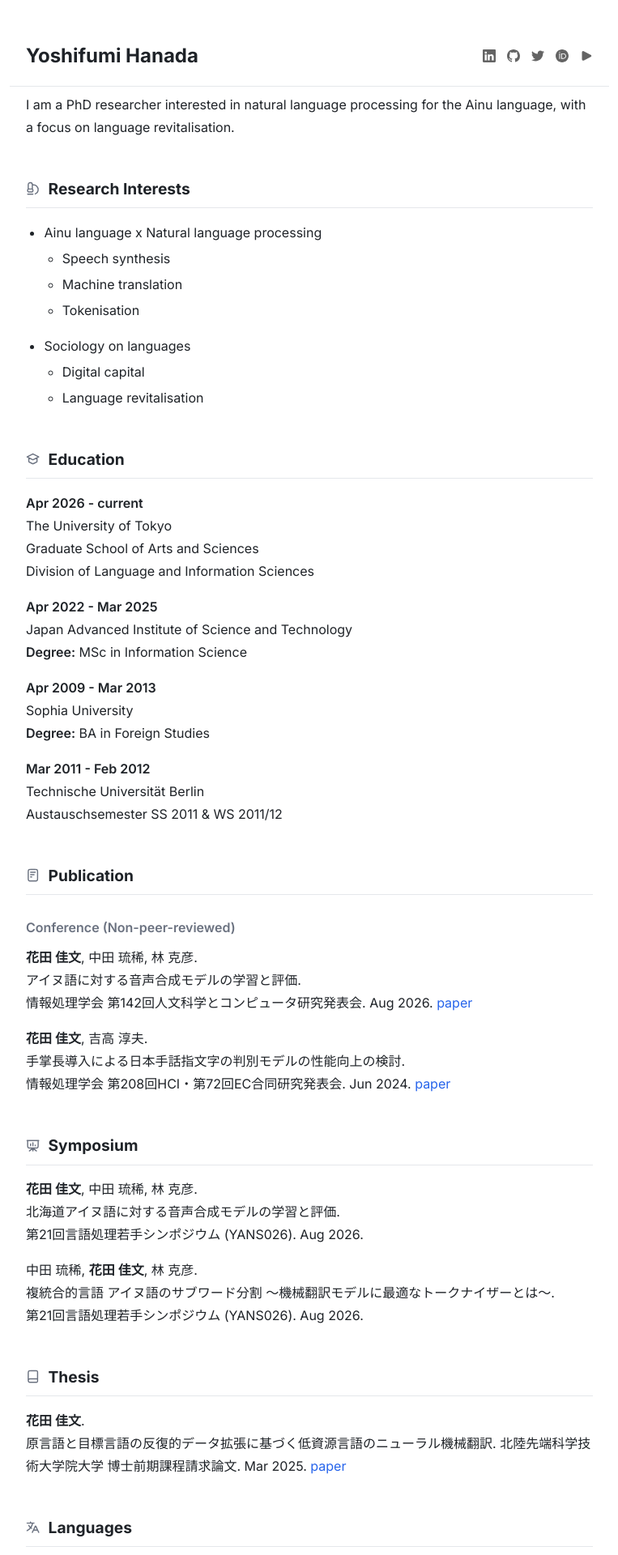
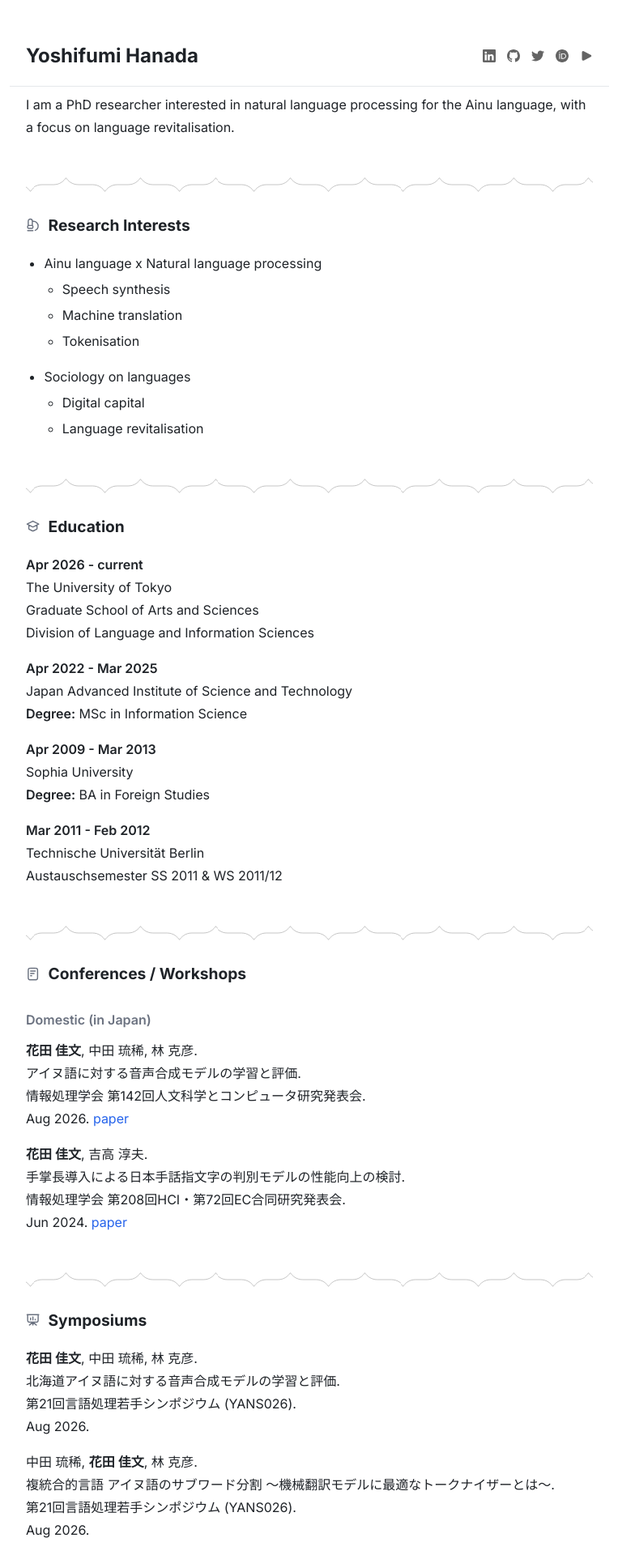
Before and after one commit to nonotoy/nonotoy.github.io, a Jekyll site: the page built from index.md, in a window 1280 px wide. Shown: the top 1920 px of the page at 81% size, without its empty margins (258-1021 px from the left). Built offline with Jekyll 4.4.1, drawn with Linux system fonts in a browser that asks for light colours; some of the changed text lies outside the part shown.

Commit message:
divider update

```diff
--- a/_sass/style.scss
+++ b/_sass/style.scss
@@ -81,8 +81,14 @@ strong {
     font-size: 1.2rem;
     font-weight: 700;
     margin: 2.4em 0 0.8em;
-    padding-bottom: 0.3em;
-    border-bottom: 1px solid $border;
+}
+.content h2::before {
+    content: "";
+    display: block;
+    height: 22px;
+    margin-bottom: 1.2em;
+    background: url("/assets/ayus-divider.svg") repeat-x center / auto 22px;
+    opacity: 0.7;
 }
 .content h3 {
     font-size: 1rem;
--- a/index.md
+++ b/index.md
@@ -35,39 +35,44 @@ Sophia University
 Technische Universität Berlin
 Austauschsemester SS 2011 & WS 2011/12
 
-## {% include icons/file-02.svg %} Publication
-### Conference (Non-peer-reviewed)
+## {% include icons/file-02.svg %} Conferences / Workshops
+### Domestic (in Japan)
 
 **花田 佳文**, 中田 琉稀, 林 克彦.
 アイヌ語に対する音声合成モデルの学習と評価.
 <!-- (_Training and Evaluation of Speech Synthesis Models for the Ainu Language_) -->
-情報処理学会 第142回人文科学とコンピュータ研究発表会. Aug 2026.
+情報処理学会 第142回人文科学とコンピュータ研究発表会.
+Aug 2026.
 [paper](/)
 
 **花田 佳文**, 吉高 淳夫.
 手掌長導入による日本手話指文字の判別モデルの性能向上の検討.
 <!-- (_Improving Fingerspelling Recognition in Japanese Sign Language by Incorporating Palm Length_) -->
-情報処理学会 第208回HCI・第72回EC合同研究発表会. Jun 2024.
+情報処理学会 第208回HCI・第72回EC合同研究発表会.
+Jun 2024.
 [paper](https://ipsj.ixsq.nii.ac.jp/records/234448)
 
-## {% include icons/presentation-chart-01.svg %} Symposium
+## {% include icons/presentation-chart-01.svg %} Symposiums
 
 **花田 佳文**, 中田 琉稀, 林 克彦.
 北海道アイヌ語に対する音声合成モデルの学習と評価.
  <!-- (_Training and Evaluation of Speech Synthesis Models for Hokkaido Ainu_) -->
-第21回言語処理若手シンポジウム (YANS026). Aug 2026.
+第21回言語処理若手シンポジウム (YANS026).
+Aug 2026.
 
 中田 琉稀, **花田 佳文**, 林 克彦.
 複統合的言語 アイヌ語のサブワード分割 〜機械翻訳モデルに最適なトークナイザーとは〜.
 <!-- (_Subword Segmentation for Ainu, a Polysynthetic Language: In Search of the Optimal Tokenizer for Machine Translation_)   -->
-第21回言語処理若手シンポジウム (YANS026). Aug 2026.
+第21回言語処理若手シンポジウム (YANS026).
+Aug 2026.
 
 ## {% include icons/book-closed.svg %} Thesis
 
 **花田 佳文**.
 原言語と目標言語の反復的データ拡張に基づく低資源言語のニューラル機械翻訳.
  <!-- (_Neural Machine Translation for Low-Resource Languages Based on Iterative Data Augmentation of Source and Target Languages_)  -->
-北陸先端科学技術大学院大学 博士前期課程請求論文. Mar 2025.
+北陸先端科学技術大学院大学 博士前期課程請求論文.
+Mar 2025.
 [paper](https://dspace02.jaist.ac.jp/dspace/handle/10119/19839)
 
 ## {% include icons/translate-01.svg %} Languages
```
Also changed, not shown: assets/ayus-divider.svg (added).
